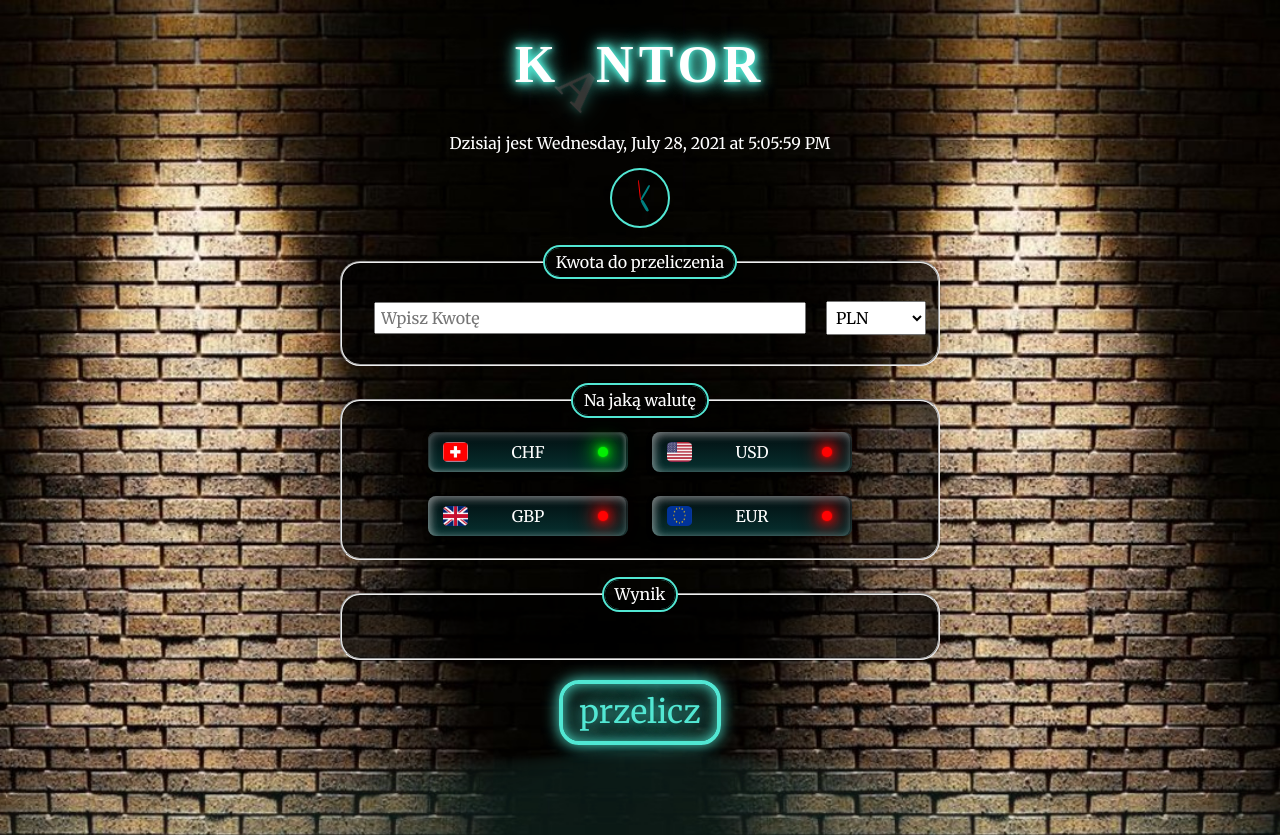
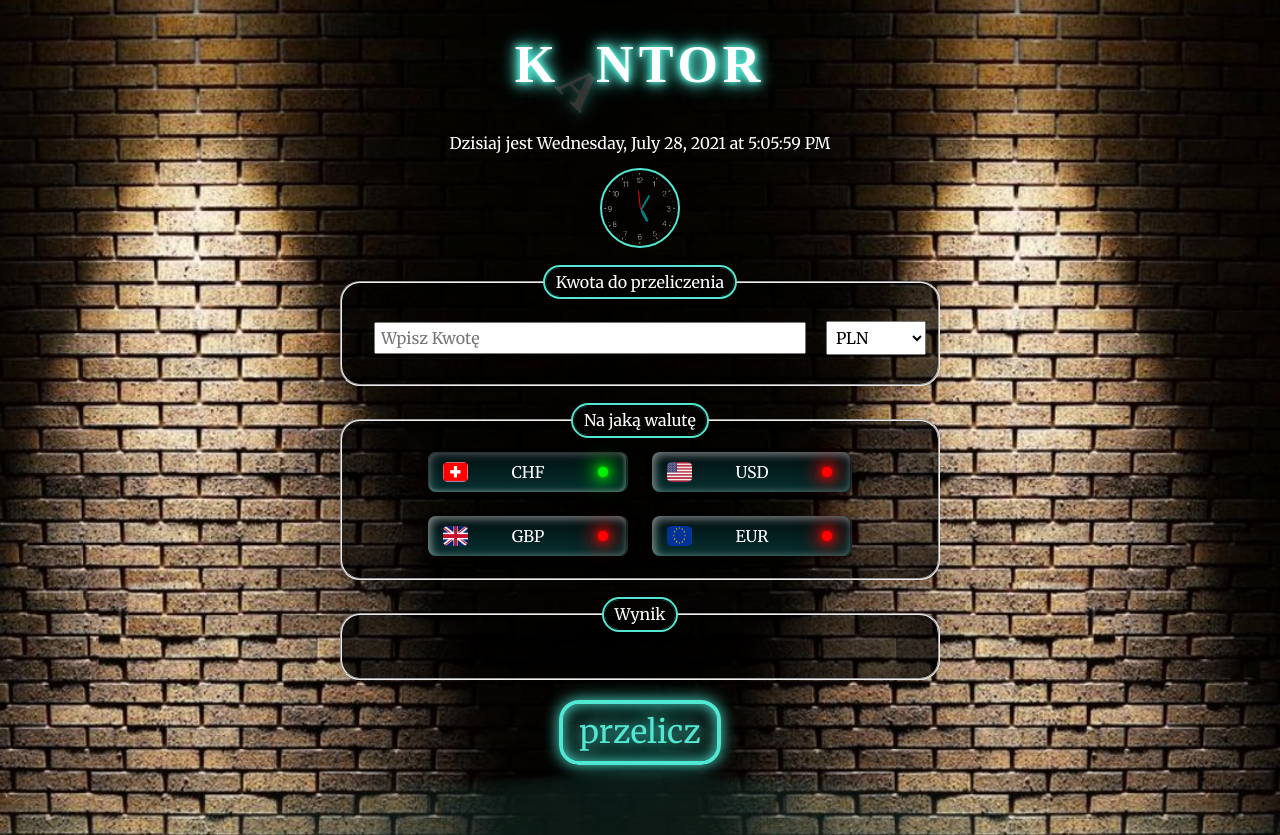
Before and after one commit to Krzysztof-Jaczewski/currency-converter-react, a React (Create React App) app: page / in a window 1280 px wide. Built offline with nearby package versions, Linux system fonts and the light colour scheme; a web font is replaced by a local one.

Commit message:
Clock improved

```diff
--- a/src/Components/Main/Clock/index.js
+++ b/src/Components/Main/Clock/index.js
@@ -29,7 +29,7 @@ export const NeonClock = () => {
     <NeonClockBorder>
       <Seconds seconds={date.getSeconds()} />
       <Minutes minutes={date.getMinutes()} />
-      <Hours hours={date.getHours()} />
+      <Hours hours={date.getHours()} minutes={date.getMinutes()} />
     </NeonClockBorder>
   );
 };
--- a/src/Components/Main/Clock/styled.js
+++ b/src/Components/Main/Clock/styled.js
@@ -1,4 +1,5 @@
 import styled from "styled-components";
+import clockNumbers from "../../../images/clockNumbers.png";
 
 export const StyledClock = styled.div`
   padding: 5px;
@@ -6,8 +7,10 @@ export const StyledClock = styled.div`
 
 export const NeonClockBorder = styled.div`
   margin: 10px auto;
-  width: 60px;
-  height: 60px;
+  width: 80px;
+  height: 80px;
+  background: url(${clockNumbers});
+  background-size: cover;
   border: 2px solid ${({ theme }) => theme.colors.mainColor};
   border-radius: 50%;
   position: relative;
@@ -18,7 +21,7 @@ export const Seconds = styled.div`
   height: 20px;
   background-color: red;
   position: absolute;
-  top: 10px;
+  top: 20px;
   left: 50%;
   transform: rotate(${({ seconds }) => seconds * 6}deg);
   border-radius: 30%;
@@ -28,7 +31,7 @@ export const Seconds = styled.div`
 
 export const Minutes = styled(Seconds)`
   background-color: teal;
-  top: 13px;
+  top: 23px;
   width: 2px;
   height: 17px;
   transform: rotate(${({ minutes }) => minutes * 6}deg);
@@ -37,9 +40,9 @@ export const Minutes = styled(Seconds)`
 
 export const Hours = styled(Seconds)`
   background-color: teal;
-  top: 17px;
+  top: 27px;
   width: 3px;
   height: 13px;
-  transform: rotate(${({ hours }) => hours * 30}deg);
+  transform: rotate(${({ hours, minutes }) => hours * 30 + minutes * 0.5}deg);
   z-index: -1;
 `;
```
Also changed, not shown: src/Images/clockNumbers.png (added).
